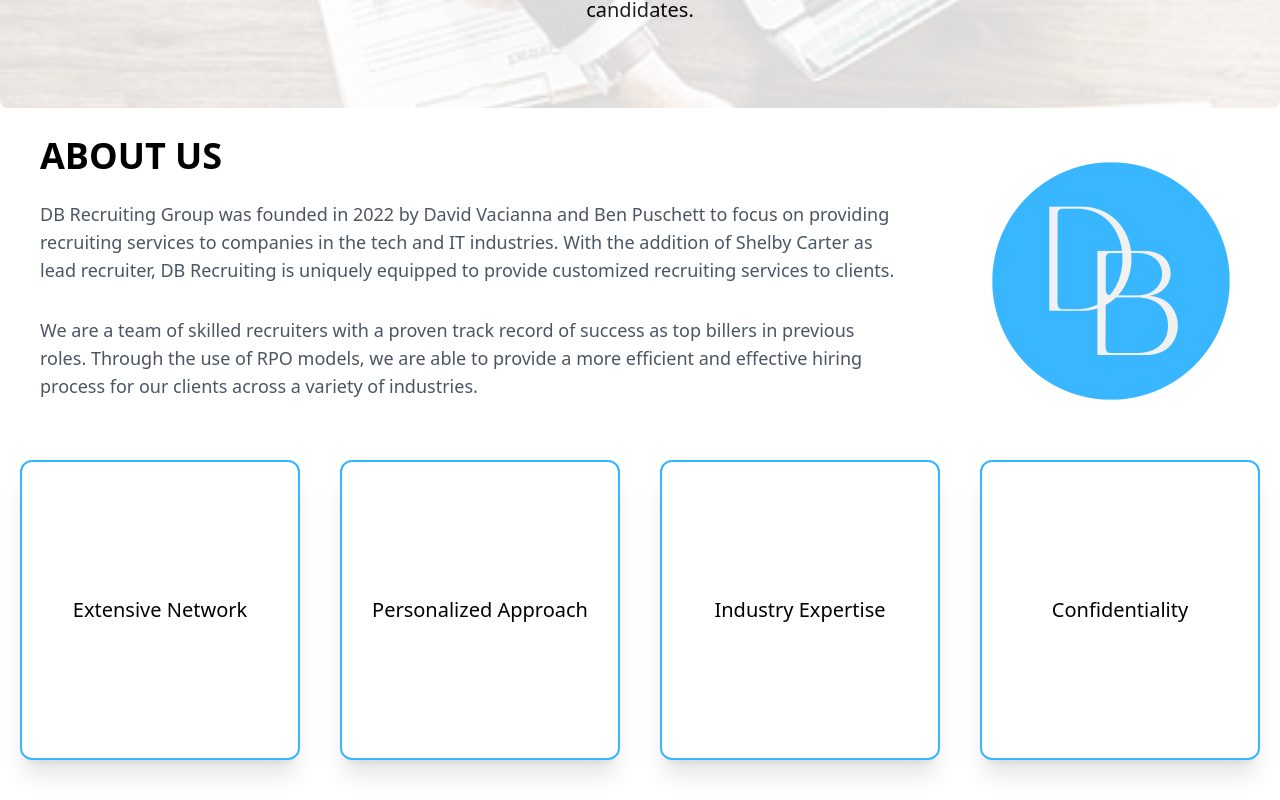
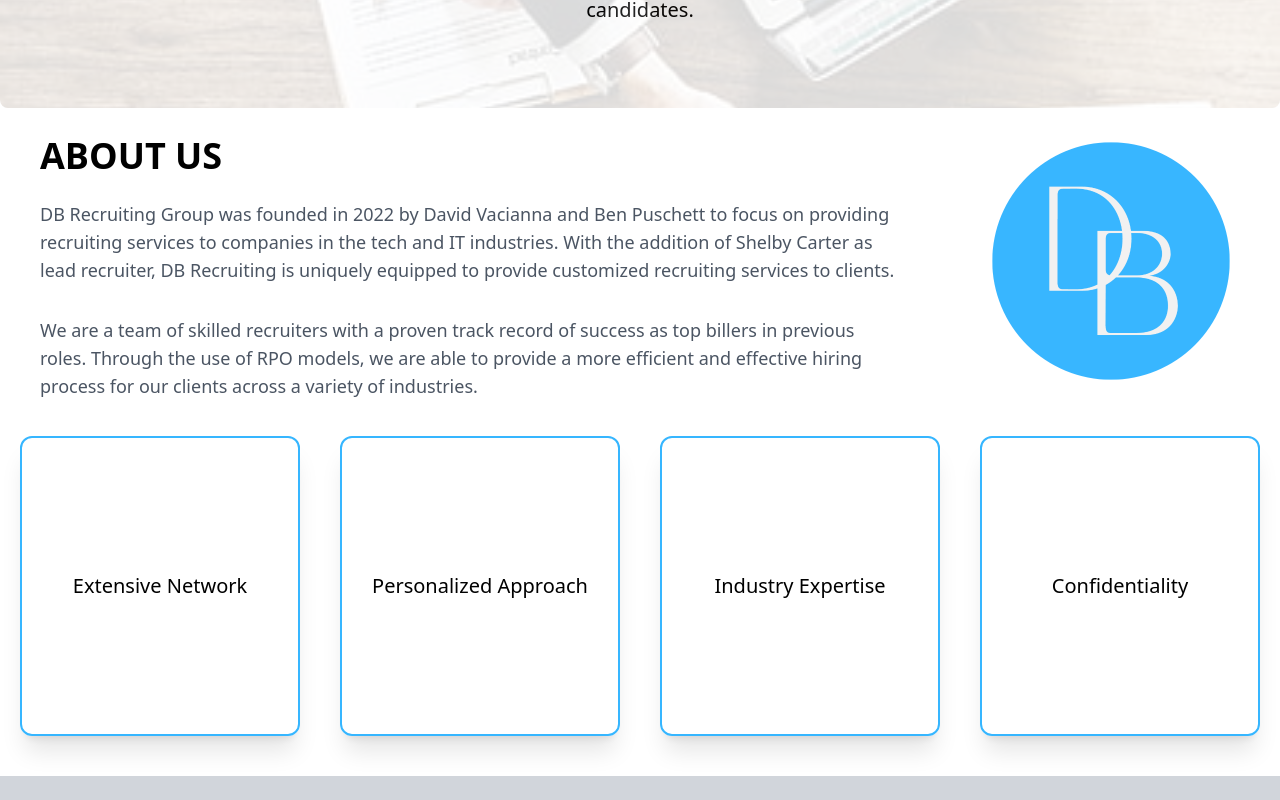
Before and after one commit to andrewjulian/dbrecruitment-website, a React (Vite) app: page / in a window 1280 px wide. Shown: the part 440-1240 px from the top of the page. Built offline with nearby package versions, Linux system fonts and the light colour scheme.

Commit message:
margin adjustments

```diff
--- a/src/Components/About.jsx
+++ b/src/Components/About.jsx
@@ -53,14 +53,14 @@ const AboutUsPage = () => {
         </div>
         <div className="ml-10 w-[1000px]">
           <img
-            className="mx-auto mt-5 h-[250px] w-[250px] "
+            className="mt- mx-auto h-[250px] w-[250px] "
             src="/dblogo-bluecircle.png"
             alt="DB Recruiting Logo"
           />
         </div>
       </div>
 
-      <div className="mx-auto flex max-w-screen-xl justify-center py-1 text-center">
+      <div className="mx-auto flex max-w-screen-xl justify-center text-center">
         <div className="grid md:flex">{displayTraits}</div>
       </div>
     </div>
--- a/src/Components/Trait.jsx
+++ b/src/Components/Trait.jsx
@@ -2,7 +2,7 @@ import React from "react";
 
 const Trait = ({ trait }) => {
   return (
-    <div className="m-5 flex items-center justify-center bg-white">
+    <div className="m-5 mt-0 flex items-center justify-center bg-white">
       <div className="group flex h-[300px] w-[280px] items-center justify-center">
         <div className="relative h-full w-full rounded-xl border-2 border-[#36b6ff] shadow-xl transition-all duration-500 [transform-style:preserve-3d] group-hover:[transform:rotateY(180deg)]">
           <div className="absolute inset-0 flex items-center justify-center text-xl">
```
